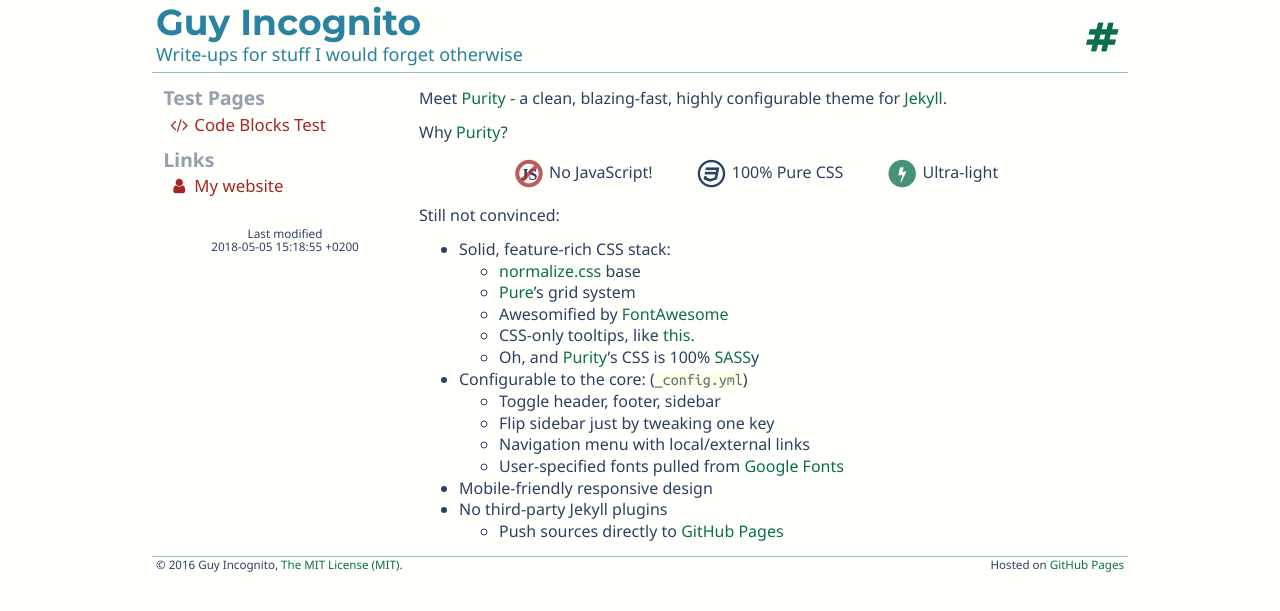
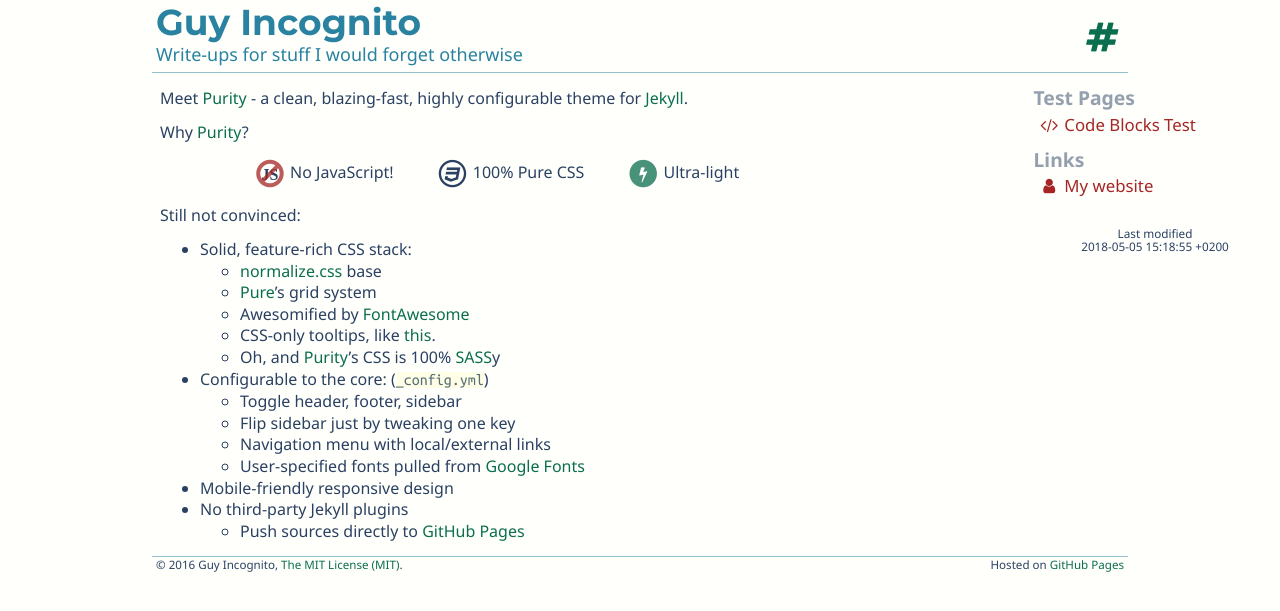
Before and after one commit to AllesCoolAllesBestens/AllesCoolAllesBestens.github.io, a Jekyll site: the page built from index.md, in a window 1280 px wide. Shown: the top 611 px of the page. Built offline with Jekyll 4.4.1, drawn with Linux system fonts in a browser that asks for light colours; nearby versions of some CDN libraries; part of the change alters nothing that is shown.

```diff
--- a/_config.yml
+++ b/_config.yml
@@ -58,7 +58,7 @@ layout:
   header:
     style: fixed
   sidebar:
-    style: left
+    style: right
 
 topmenu:
   Test Pages:
```
